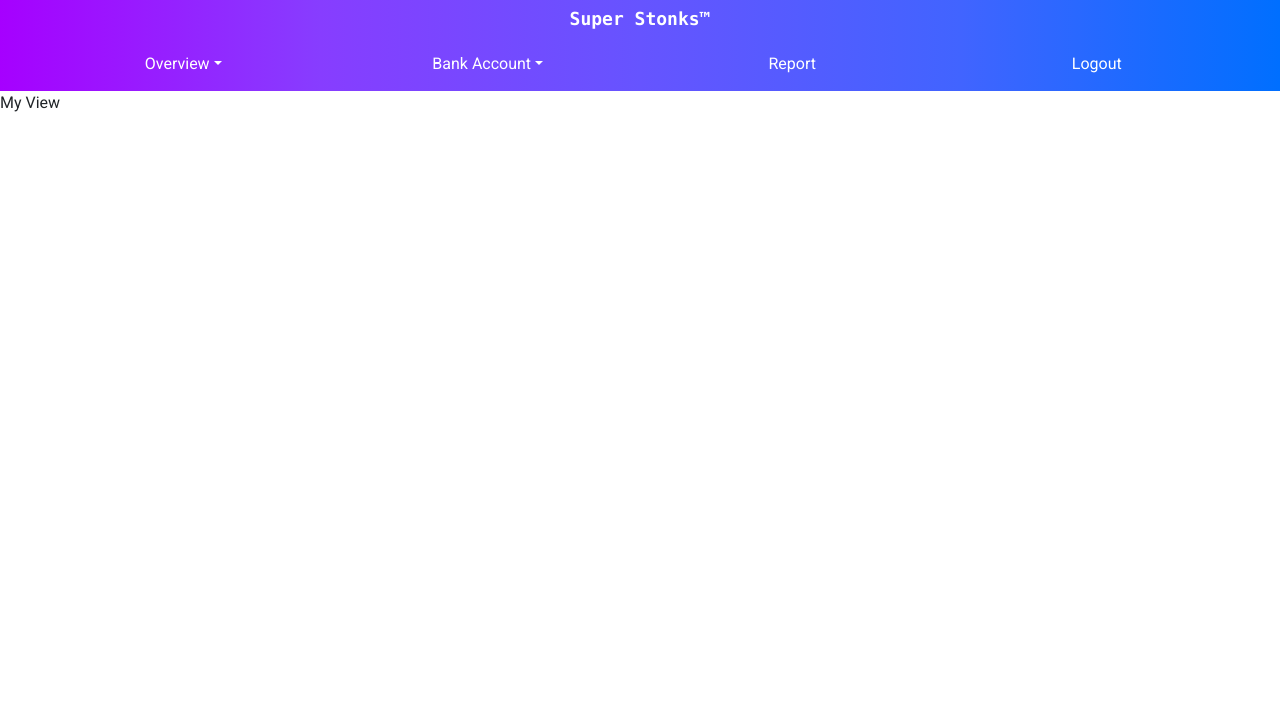
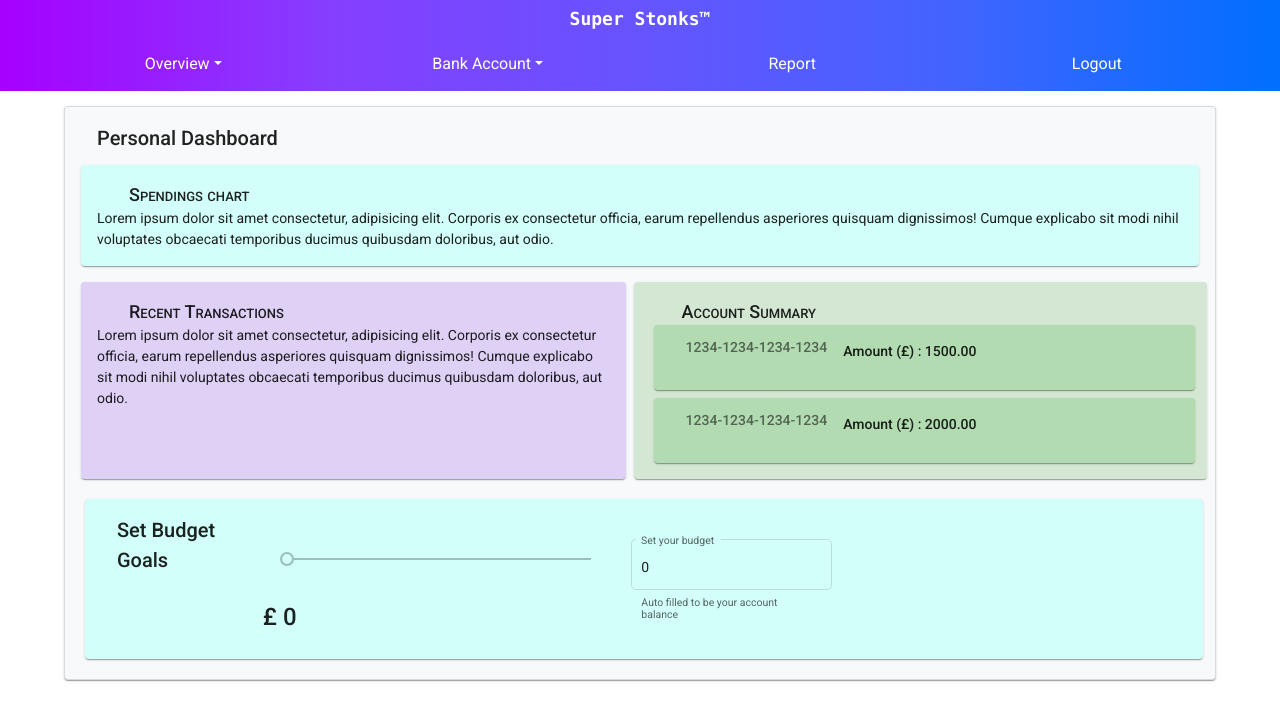
Before and after one commit to hegde-atri/BankingApplication-fe, an Angular app: page /customer/my-view in a window 1280 px wide. Shown: the top 720 px of the page. Built offline with nearby package versions, Linux system fonts and the light colour scheme.

Commit message:
started register-payee and my-view

```diff
--- a/src/app/customer/customer-fund-transfer/customer-fund-transfer.component.html
+++ b/src/app/customer/customer-fund-transfer/customer-fund-transfer.component.html
@@ -8,15 +8,15 @@
 
   <mat-stepper [linear]="true" #stepper>
 
-    <mat-step [stepControl]="firstFormGroup">
-      <form [formGroup]="firstFormGroup">
+    <mat-step [stepControl]="payeeFormGroup">
+      <form [formGroup]="payeeFormGroup">
         <ng-template matStepLabel>Select Payee</ng-template>
         <!-- For choosing payee -->
 
         <div class="parent-float">
           <div class="child-float-left">
             <mat-form-field appearance="outline">
-              <mat-label>Name</mat-label>
+              <mat-label>Payee name</mat-label>
               <mat-select formControlName="payee">
                 <mat-option value="option1">Julie</mat-option>
                 <mat-option value="option2">Gomathy</mat-option>
@@ -40,23 +40,24 @@
           </div>
         </div>
 
-        <button mat-raised-button class="payee-button"><mat-icon>add</mat-icon> Add Payee</button>
+        <button mat-raised-button class="payee-button" routerLink="/customer/register-payee"><mat-icon>add</mat-icon> Add Payee</button>
         <div>
           <button mat-raised-button matStepperNext class="bg-primary stepper-button-next">Next</button>
         </div>
       </form>
     </mat-step>
 
-    <mat-step [stepControl]="secondFormGroup" label="Fill out your address">
-      <form [formGroup]="secondFormGroup">
+    <mat-step [stepControl]="amountFormGroup" label="Fill in the amount">
+      <form [formGroup]="amountFormGroup">
         <mat-form-field appearance="outline">
-          <mat-label>Address</mat-label>
-          <input matInput formControlName="amount" placeholder=""
-                required>
+          <mat-label>Amount</mat-label>
+          <input matInput type="number" formControlName="amount" placeholder="" required>
+          <mat-hint></mat-hint>
+          <mat-error></mat-error>
         </mat-form-field>
         <div>
           <button mat-button matStepperPrevious class="stepper-button-back bg-primary">Back</button>
-          <button mat-button matStepperNext class="stepper-button-next bg-primary">Next</button>
+          <button mat-button matStepperNext class="stepper-button-next bg-primary">Pay</button>
         </div>
       </form>
     </mat-step>
@@ -65,8 +66,9 @@
       <ng-template matStepLabel>Done</ng-template>
       <p>You are now done.</p>
       <div>
-        <button mat-button matStepperPrevious>Back</button>
-        <button mat-button (click)="stepper.reset()">Reset</button>
+        <button mat-button matStepperPrevious class="stepper-button-back bg-primary">Back</button>
+
+        <button mat-button class="payee-button" (click)="stepper.reset()">Start from the beginning</button>
       </div>
     </mat-step>
 
--- a/src/app/customer/customer-fund-transfer/customer-fund-transfer.component.ts
+++ b/src/app/customer/customer-fund-transfer/customer-fund-transfer.component.ts
@@ -7,19 +7,21 @@ import { FormBuilder, FormGroup, Validators } from '@angular/forms';
   styleUrls: ['./customer-fund-transfer.component.scss']
 })
 export class CustomerFundTransferComponent implements OnInit {
-  firstFormGroup: FormGroup;
-  secondFormGroup: FormGroup;
+  // here we need 2 form groups to make it easier to use the front end stepper.
+  payeeFormGroup: FormGroup;
+  amountFormGroup: FormGroup;
 
   pageTitle: string = "Transfer Funds";
 
   constructor(private fb: FormBuilder) {
-    this.firstFormGroup = this.fb.group({
+    this.payeeFormGroup = this.fb.group({
       payee: ['', Validators.required]
     });
-    this.secondFormGroup = this.fb.group({
+    this.amountFormGroup = this.fb.group({
       amount: ['', Validators.required]
     });
   }
+
 
   ngOnInit(): void {
 
--- a/src/app/customer/customer-my-view/customer-my-view.component.html
+++ b/src/app/customer/customer-my-view/customer-my-view.component.html
@@ -3,6 +3,66 @@
 </head>
 <ba-customer-navbar></ba-customer-navbar>
 
-<div>
-My View
-</div>
+<mat-card class="card bg-light">
+  <mat-card-header><mat-card-title>Personal Dashboard</mat-card-title></mat-card-header>
+
+  <mat-card-content>
+    <mat-card class="bg-1">
+      <mat-card-header class="sub-title">Spendings chart</mat-card-header>
+      <mat-card-content>
+        Lorem ipsum dolor sit amet consectetur, adipisicing elit. Corporis ex consectetur officia, earum repellendus asperiores quisquam dignissimos! Cumque explicabo sit modi nihil voluptates obcaecati temporibus ducimus quibusdam doloribus, aut odio.
+      </mat-card-content>
+    </mat-card>
+
+    <div class="split-card">
+      <mat-card class="child-card-left bg-2">
+        <mat-card-header class="sub-title">Recent Transactions</mat-card-header>
+        <mat-card-content class="">
+          Lorem ipsum dolor sit amet consectetur, adipisicing elit. Corporis ex consectetur officia, earum repellendus asperiores quisquam dignissimos! Cumque explicabo sit modi nihil voluptates obcaecati temporibus ducimus quibusdam doloribus, aut odio.
+        </mat-card-content>
+      </mat-card>
+
+      <mat-card class="child-card-right bg-3">
+        <mat-card-header class="sub-title">Account Summary</mat-card-header>
+        <mat-card-content>
+
+          <mat-card class="stack-card bg-4">
+            <mat-card-header><mat-card-subtitle class="card-subtitle">1234-1234-1234-1234</mat-card-subtitle></mat-card-header>
+            <mat-card-content>Amount (£) : 1500.00</mat-card-content>
+          </mat-card>
+          <mat-card class="stack-card bg-4">
+            <mat-card-header><mat-card-subtitle class="card-subtitle">1234-1234-1234-1234</mat-card-subtitle></mat-card-header>
+            <mat-card-content>Amount (£) : 2000.00</mat-card-content>
+          </mat-card>
+        </mat-card-content>
+      </mat-card>
+    </div>
+
+    <div>
+      <mat-card class="bg-1 stack-card">
+        <mat-card-header><mat-card-title>Set Budget Goals</mat-card-title></mat-card-header>
+        <mat-card-content class="stack-card">
+
+          <div>
+            <mat-slider class="slider-class budget-input" tickInterval="1000" step="10" min="0" max="{{ sliderMaxValue }}"
+            [(ngModel)]="sliderValue"></mat-slider>
+            <div>
+              <mat-card-title>£ {{sliderValue}}</mat-card-title>
+            </div>
+          </div>
+
+        <mat-form-field appearance="outline" class="budget-input">
+          <mat-label>Set your budget</mat-label>
+          <input matInput type="number" [(ngModel)]="sliderValue">
+          <mat-hint>Auto filled to be your account balance</mat-hint>
+          <mat-error></mat-error>
+      </mat-form-field>
+
+        </mat-card-content>
+      </mat-card>
+    </div>
+
+  </mat-card-content>
+
+
+</mat-card>
--- a/src/app/customer/customer-my-view/customer-my-view.component.scss
+++ b/src/app/customer/customer-my-view/customer-my-view.component.scss
@@ -0,0 +1,66 @@
+.bg-1{
+  background-color: rgb(210, 255, 249);
+}
+
+.bg-2{
+  background-color: rgb(223, 209, 245);
+}
+
+.bg-3{
+  background-color: rgb(211, 231, 210);
+}
+.bg-4{
+  background-color: rgb(178, 219, 177);
+  font-weight: 500;
+}
+
+.card-subtitle{
+  font: weight 600;
+
+}
+
+.card{
+  width: 90%;
+  margin: 15px auto;
+}
+
+.sub-title{
+  font-variant: small-caps;
+  font-weight: 410;
+  // text-decoration: underline;
+  font-size: large;
+}
+
+.split-card{
+  margin: 1rem auto;
+  display: grid;
+}
+
+.stack-card{
+  display: inline-flex;
+  width: 100%;
+  margin: 0.25rem;
+}
+
+.slider-class{
+  width: 20rem;
+}
+
+.child-card-left{
+  grid-column: 1;
+  margin: auto;
+  margin-right: 0.5rem;
+  width: 100%;
+  height: 100%;
+}
+.child-card-right{
+  grid-column: 2;
+  margin: auto;
+  margin-left: 0.5rem;
+  width: 100%;
+  height: 100%;
+}
+
+.budget-input{
+  margin: 1rem;
+}
--- a/src/app/customer/customer-my-view/customer-my-view.component.ts
+++ b/src/app/customer/customer-my-view/customer-my-view.component.ts
@@ -1,4 +1,5 @@
 import { Component, OnInit } from '@angular/core';
+import { FormBuilder, FormGroup } from '@angular/forms';
 
 @Component({
   selector: 'ba-customer-my-view',
@@ -6,12 +7,20 @@ import { Component, OnInit } from '@angular/core';
   styleUrls: ['./customer-my-view.component.scss']
 })
 export class CustomerMyViewComponent implements OnInit {
+  budgetForm: FormGroup;
+  pageTitle: string = "My View";
+  sliderValue:number  = 0;
+  sliderMaxValue:number  = 1500;
 
-  pageTitle: string = "My View";
-
-  constructor() { }
+  constructor(private fb: FormBuilder) {
+    this.budgetForm = this.fb.group({
+      min: ['', []],
+      max: ['', []]
+    });
+  }
 
   ngOnInit(): void {
+
   }
 
 }
--- a/src/app/customer/customer-register-payee/customer-register-payee.component.scss
+++ b/src/app/customer/customer-register-payee/customer-register-payee.component.scss
@@ -0,0 +1,17 @@
+.card{
+  width: 90%;
+  margin: 15px auto;
+}
+
+.form-field{
+  display: inline-flex;
+  flex-direction: row;
+  padding: 0.5rem;
+}
+
+.text-area{
+  display: inline-flexbox;
+  flex-direction: row;
+  padding: 0.5rem;
+  height: fit-content;
+}
--- a/src/app/customer/customer-register-payee/customer-register-payee.component.ts
+++ b/src/app/customer/customer-register-payee/customer-register-payee.component.ts
@@ -1,4 +1,5 @@
 import { Component, OnInit } from '@angular/core';
+import { FormBuilder, FormGroup, Validators } from '@angular/forms';
 
 @Component({
   selector: 'ba-customer-register-payee',
@@ -6,10 +7,17 @@ import { Component, OnInit } from '@angular/core';
   styleUrls: ['./customer-register-payee.component.scss']
 })
 export class CustomerRegisterPayeeComponent implements OnInit {
-
+  payeeForm: FormGroup
   pageTitle: string = "Register Payee";
 
-  constructor() { }
+  constructor(private fb: FormBuilder) {
+    this.payeeForm = this.fb.group({
+      Name: ['', [Validators.required]],
+      AccountNumber: ['', [Validators.required]],
+      Sortcode: ['', [Validators.required]],
+      Description: ['', [Validators.required]]
+    })
+  }
 
   ngOnInit(): void {
   }
--- a/src/app/customer/customer-update-details/customer-update-details.component.html
+++ b/src/app/customer/customer-update-details/customer-update-details.component.html
@@ -224,7 +224,6 @@
       <button mat-raised-button color="primary" (click)="populateExistingData()">
         <mat-icon>download</mat-icon>Populate with existing detalis
       </button>
-      <a>{{ addresses.get('0.city')?.value }}</a>
   </mat-card-actions>
 
 </mat-card>
--- a/src/app/customer/customer.module.ts
+++ b/src/app/customer/customer.module.ts
@@ -25,7 +25,8 @@ import { MatDatepickerModule } from '@angular/material/datepicker';
 import { MatButtonModule } from '@angular/material/button';
 import { HttpClientModule } from '@angular/common/http';
 import { MatTooltipModule } from '@angular/material/tooltip';
-import {MatStepperModule} from '@angular/material/stepper';
+import { MatStepperModule } from '@angular/material/stepper';
+import { MatSliderModule } from '@angular/material/slider';
 
 const routes: Routes = [
   { path: 'customer/my-view', component: CustomerMyViewComponent },
@@ -86,6 +87,7 @@ const routes: Routes = [
     MatDatepickerModule,
     MatTooltipModule,
     MatButtonModule,
+    MatSliderModule
   ],
   providers: [MatDatepickerModule],
 })
```
Also changed, not shown: src/app/customer/customer-register-payee/customer-register-payee.component.html (+50 -1 lines).
